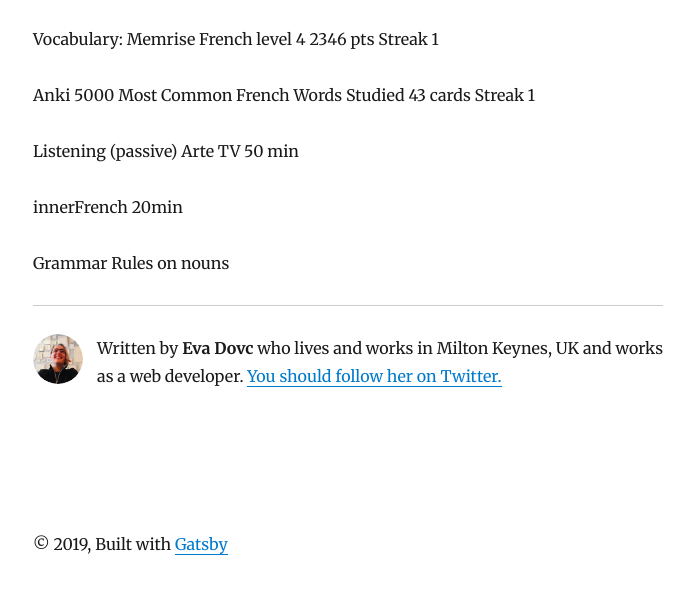
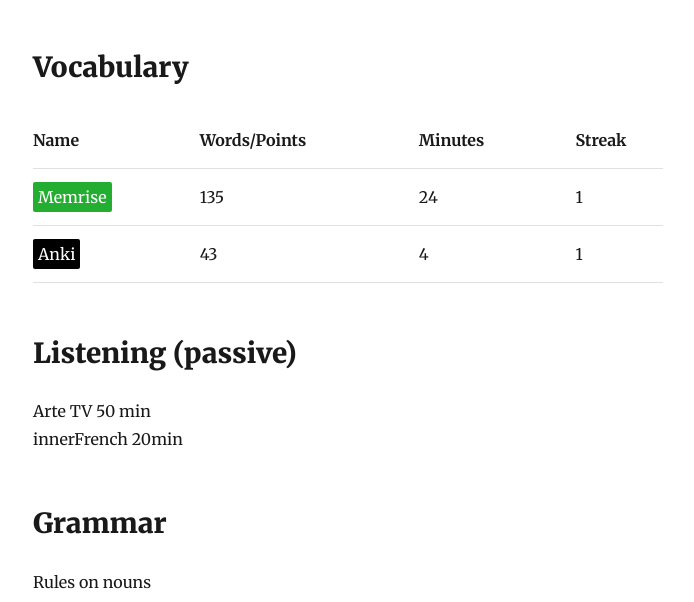
Before and after one commit to edieblu/french-stuffs, a Gatsby site: page /day01/ in a window 1280 px wide. Shown: the part 198-800 px from the top of the page, without its empty margins (292-986 px from the left). Built offline with nearby package versions, Linux system fonts and the light colour scheme; Gatsby itself is replaced by a stand-in of ours; some packages are replaced by stand-ins of ours.

Commit message:
Prettier vocabulary

```diff
--- a/content/blog/day01.md
+++ b/content/blog/day01.md
@@ -4,21 +4,15 @@
 description: "Mostly studied vocabulary, some passive listening and looking for resources."
 ---
 
-Vocabulary:
-Memrise French level 4
-2346 pts
-Streak 1
-
-Anki 5000 Most Common French Words
-Studied 43 cards
-Streak 1
-
-Listening (passive)
+<h2>Listening (passive)</h2>
 Arte TV
 50 min
 
 innerFrench
 20min
 
-Grammar
+<h2>Grammar</h2>
 Rules on nouns
+
+<h2>TV</h2>
+The Break: Episode 1
--- /dev/null
+++ b/content/blog/day02.md
@@ -0,0 +1,26 @@
+---
+title: Day 2
+date: "2019-04-02"
+description: "Mostly studied vocabulary, some passive listening and looking for resources."
+---
+
+<strong>Vocabulary:</strong>
+Memrise French level 4
+2346 pts
+Streak 1
+
+Anki 5000 Most Common French Words
+Studied 83 cards in 10 minutes today. </br>
+Again count: 34 (59.0% correct) </br>
+Learn: 70, Review: 8, Relearn: 5, Filtered: 0 </br>
+Streak 2
+
+Listening (passive)
+Arte TV
+50 min
+
+innerFrench
+20min
+
+Grammar
+Rules on nouns
--- /dev/null
+++ b/src/components/vocabulary.js
@@ -0,0 +1,58 @@
+import React from "react"
+
+function Vocabulary() {
+  return (
+    <div>
+      <h2>Vocabulary</h2>
+      <table>
+        <thead>
+          <tr>
+            <th>Name</th>
+            <th>Words/Points</th>
+            <th>Minutes</th>
+            <th>Streak</th>
+          </tr>
+        </thead>
+        <tbody>
+          <tr>
+            <td>
+              {" "}
+              <span
+                style={{
+                  color: `white`,
+                  backgroundColor: `rgb(35, 174, 49)`,
+                  padding: `5px`,
+                  borderRadius: `2px`,
+                }}
+              >
+                Memrise
+              </span>
+            </td>
+            <td>135</td>
+            <td>24</td>
+            <td>1</td>
+          </tr>
+          <tr>
+            <td>
+              <span
+                style={{
+                  color: `white`,
+                  backgroundColor: `black`,
+                  padding: `5px`,
+                  borderRadius: `2px`,
+                }}
+              >
+                Anki
+              </span>
+            </td>
+            <td>43</td>
+            <td>4</td>
+            <td>1</td>
+          </tr>
+        </tbody>
+      </table>
+    </div>
+  )
+}
+
+export default Vocabulary
--- a/src/templates/blog-post.js
+++ b/src/templates/blog-post.js
@@ -3,6 +3,7 @@
 
 import Bio from "../components/bio"
 import Layout from "../components/layout"
+import Vocabulary from "../components/vocabulary"
 import SEO from "../components/seo"
 import { rhythm, scale } from "../utils/typography"
 
@@ -29,7 +30,9 @@
         >
           {post.frontmatter.date}
         </p>
+        <Vocabulary />
         <div dangerouslySetInnerHTML={{ __html: post.html }} />
+
         <hr
           style={{
             marginBottom: rhythm(1),
```
Also changed, not shown: 1 other file.
